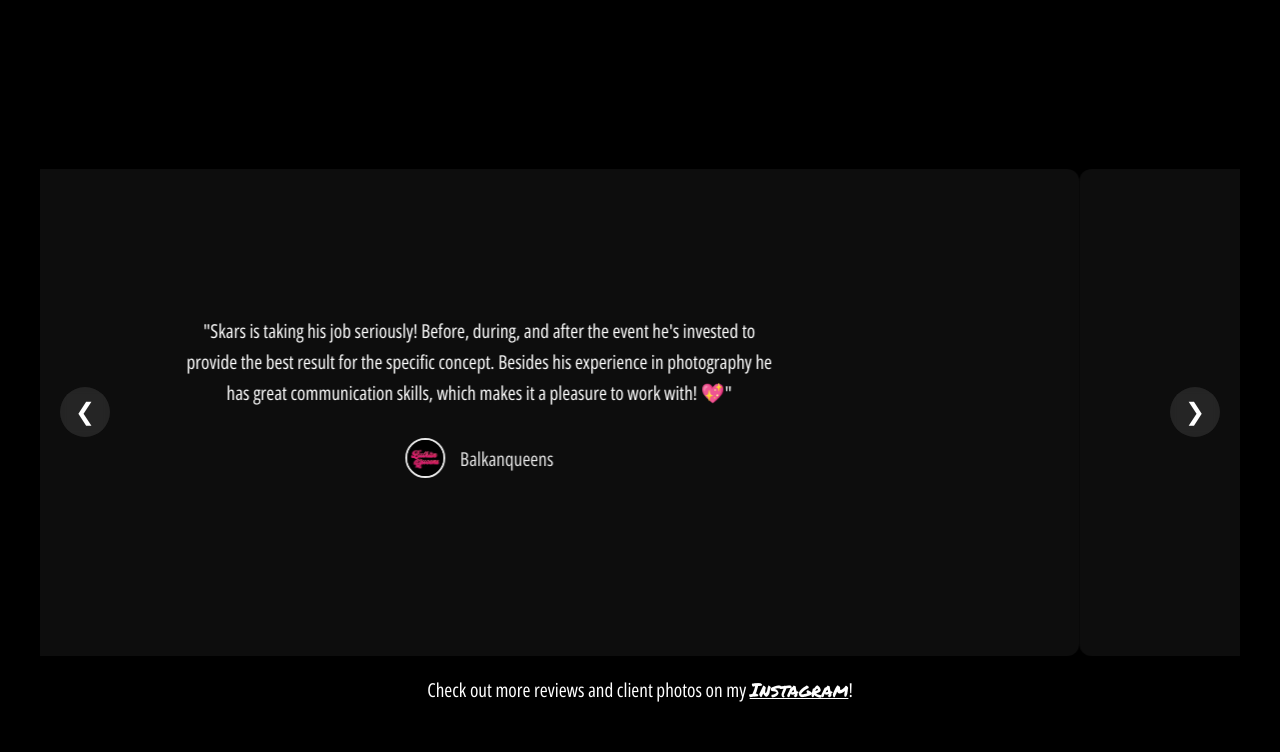
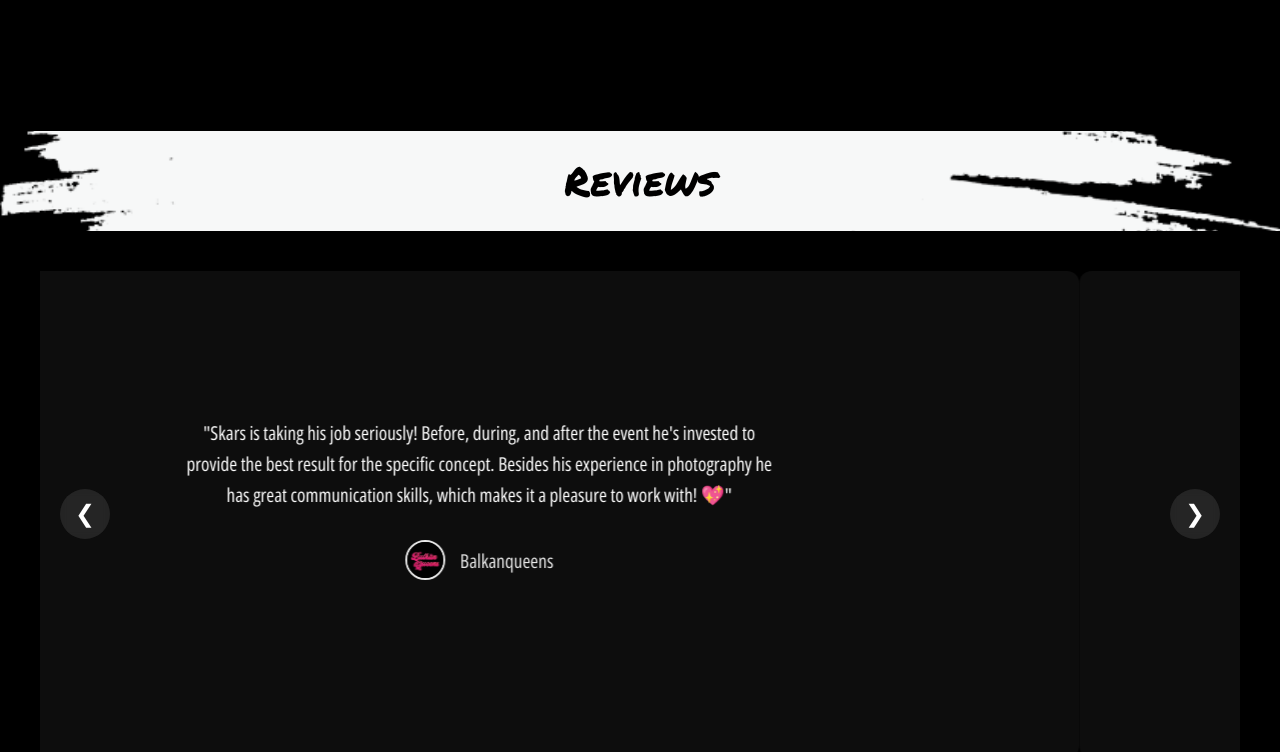
Before and after one commit to Funtazer07/skars-web, a website: page public/index.html in a window 1280 px wide. Shown: the part 820-1572 px from the top of the page. Drawn offline with Linux system fonts and the light colour scheme.

Commit message:
background for reviews on index page

```diff
--- a/public/css/style.css
+++ b/public/css/style.css
@@ -386,6 +386,24 @@ li {
   list-style: none;
 }
 
+.marker-bg {
+  font-family: var(--title-font);
+  font-size: var(--title-size);
+  color: var(--black);
+  background-image: url('../media/reviews-bg.png');
+  background-repeat: no-repeat;
+  background-size: 100% auto;
+  background-position: center;
+  position: relative;
+  display: flex;
+  justify-content: center;
+  align-items: center;
+  height: 100px;
+  width: 100%;
+  padding: 20px 0;
+  margin: 0 auto 20px auto;
+}
+
 @media screen and (max-width: 1200px) {
   .hero {
     height: 100vh;
```
